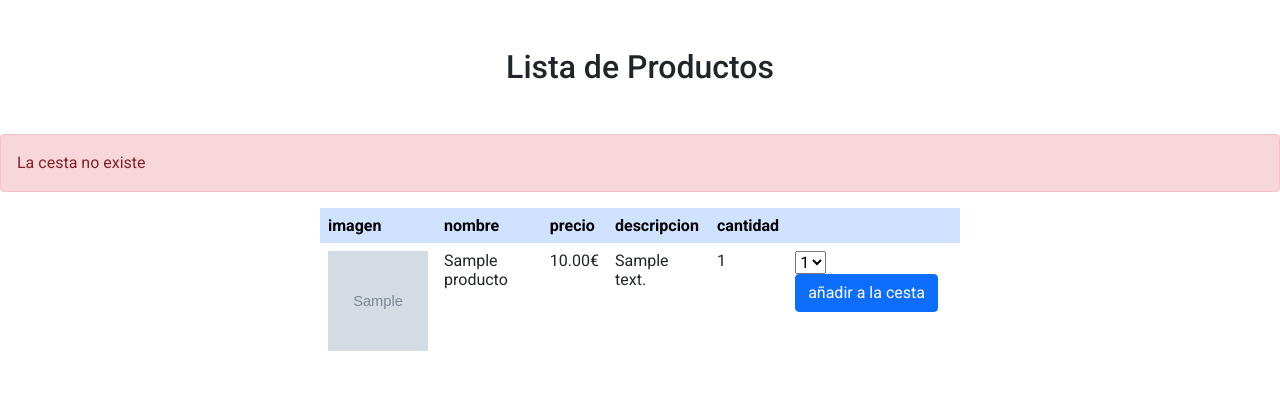
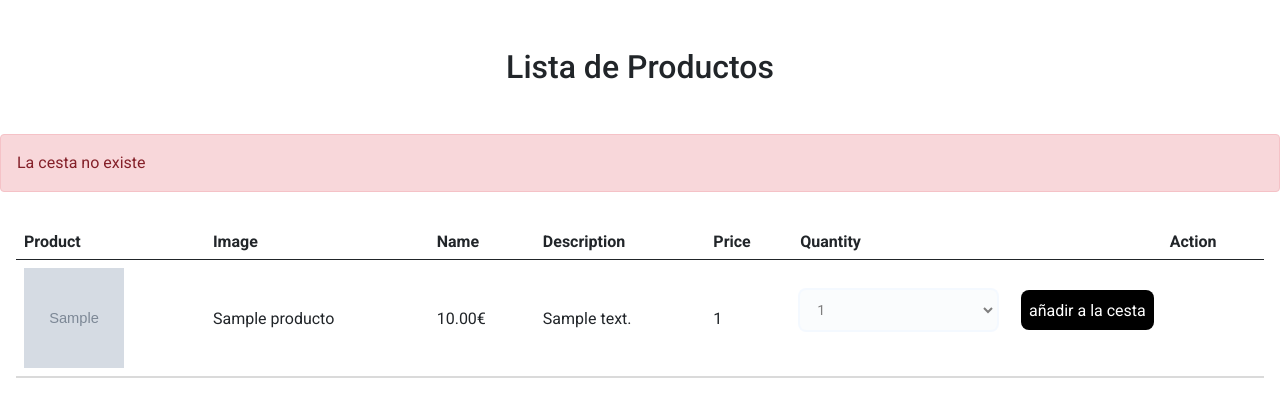
Before and after one commit to ertiti11/zamazon, a PHP site: page /lista_productos in a window 1280 px wide. Shown: the part 90-507 px from the top of the page. Run offline with PHP 8.4, Linux system fonts and the light colour scheme; the visitor is signed in with stand-in values (Sample User, id 1); tables that the repository leaves empty hold one stand-in row (values such as "Sample post"); grey boxes marked "Sample" are stand-in pictures.

Commit message:
POC de nueva tabla de lista de productos

```diff
--- a/lista_productos.php
+++ b/lista_productos.php
@@ -109,37 +109,58 @@
         <?php if (isset($success_msg)) echo "<div class='alert alert-success' style='width:33em' role='alert'>" . $success_msg . "</div>" ?>
     </div>
     <?php if (isset($error)) echo "<div class='alert alert-danger' role='alert'>" . $error . "</div>" ?>
-    <div style="display: flex; justify-content:center; align-items:center">
+    <section style="display: flex; flex-direction: column; padding: 1rem;">
 
-        <table class='table table-borderless w-50'>
-            <thead class='table-primary'>
+        <table style="width: 100%; text-align: left; border-collapse: collapse;">
+            <thead style="border-bottom: 1px solid;">
                 <tr>
-                    <th scope='col'>imagen</th>
-                    <th scope='col'>nombre</th>
-                    <th scope='col'>precio</th>
-                    <th scope='col'>descripcion</th>
-                    <th scope='col'>cantidad</th>
-                    <th scope='col'></th>
+                    <th style="padding: 0.5rem;">Product</th>
+                    <th style="padding: 0.5rem;">Image</th>
+                    <th style="padding: 0.5rem;">Name</th>
+                    <th style="padding: 0.5rem;">Description</th>
+                    <th style="padding: 0.5rem;">Price</th>
+                    <th style="padding: 0.5rem;">Quantity</th>
+                    <th style="padding: 0.5rem;">Action</th>
                 </tr>
             </thead>
+
             <tbody>
                 <?php
                 foreach ($productos as $producto) {
-                    echo '<tr>';
-                    echo '<td><img src="' . $producto->imagen . '" alt="' . $producto->nombreProducto . '" width="100" height="100"></td>';
-                    echo '<td>' . $producto->nombreProducto . '</td>';
-                    echo '<td>' . $producto->precio . '€ </td>';
-                    echo '<td>' . $producto->descripcion . '</td>';
-                    echo '<td>' . $producto->cantidad . '</td>';
-                    echo "<td>";
-                    echo '<form method="post">';
+                    echo '<tr style="border-bottom: 2px solid #DADADA;">';
+                    echo '<td style="padding: 0.5rem;"><img src="' . $producto->imagen . '" alt="' . $producto->nombreProducto . '" width="100" height="100"></td>';
+                    echo '<td style="padding: 0.5rem;">' . $producto->nombreProducto . '</td>';
+                    echo '<td style="padding: 0.5rem;">' . $producto->precio . '€ </td>';
+                    echo '<td style="padding: 0.5rem;">' . $producto->descripcion . '</td>';
+                    echo '<td style="padding: 0.5rem;">' . $producto->cantidad . '</td>';
+                    echo '<td style="padding: 0.5rem;">';
+                    echo '<form method="post" class="d-flex gap-4">';
                     echo "<input type='hidden' name='nombre' value='$producto->id'></input>";
-                    echo '<select name="cantidad" id="cantidad">';
+                    echo '<select name="cantidad" style="
+                    display: flex;
+                    height: 2.5rem;
+                    width: 100%;
+                    align-items: center;
+                    justify-content: space-between;
+                    border-radius: 0.375rem;
+                    border: 1px solid #e2e8f0;
+                    background-color: #f7fafc;
+                    padding-left: 0.75rem;
+                    padding-right: 0.75rem;
+                    padding-top: 0.5rem;
+                    padding-bottom: 0.5rem;
+                    font-size: 0.875rem;
+                    outline: none;
+                    border-color: transparent;
+                    box-shadow: 0 0 0 2px #ebf4ff;
+                    placeholder: #a0aec0;
+                    opacity: 0.5;
+                  " id="cantidad">';
                     for ($i = 1; $i <= 5; $i++) {
                         echo '<option value="' . $i . '">' . $i . '</option>';
                     }
                     echo '</select>';
-                    echo "<input type='submit' class='btn btn-primary' onclick='mostrarToast()''  value='añadir a la cesta'></input>";
+                    echo "<input type='submit' class='p-2' style='background-color:black;color:white;border-radius:8px;border:none' value='añadir a la cesta'></input>";
                     echo "</form>";
                     echo "</td>";
                     echo '</tr>';
@@ -148,7 +169,7 @@
                 echo "</table><br>";
 
                 ?>
-    </div>
+                </div>
 
 </body>
 
```
